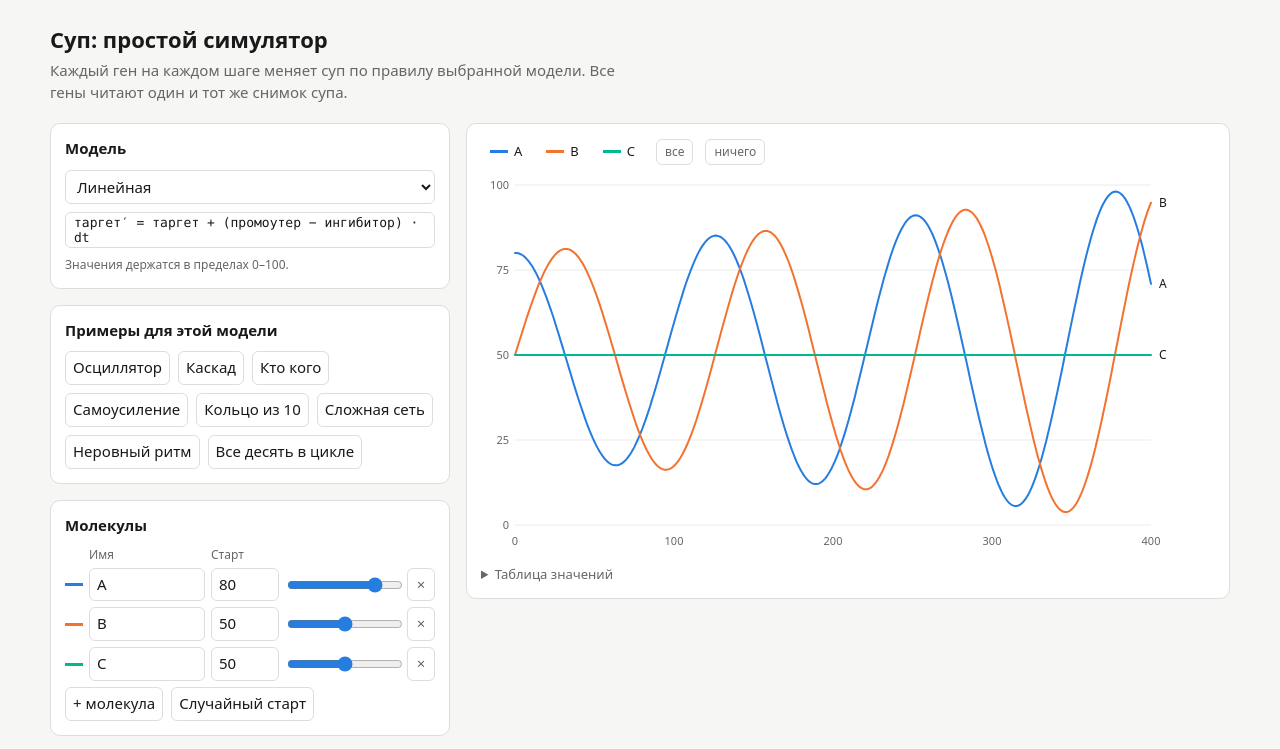
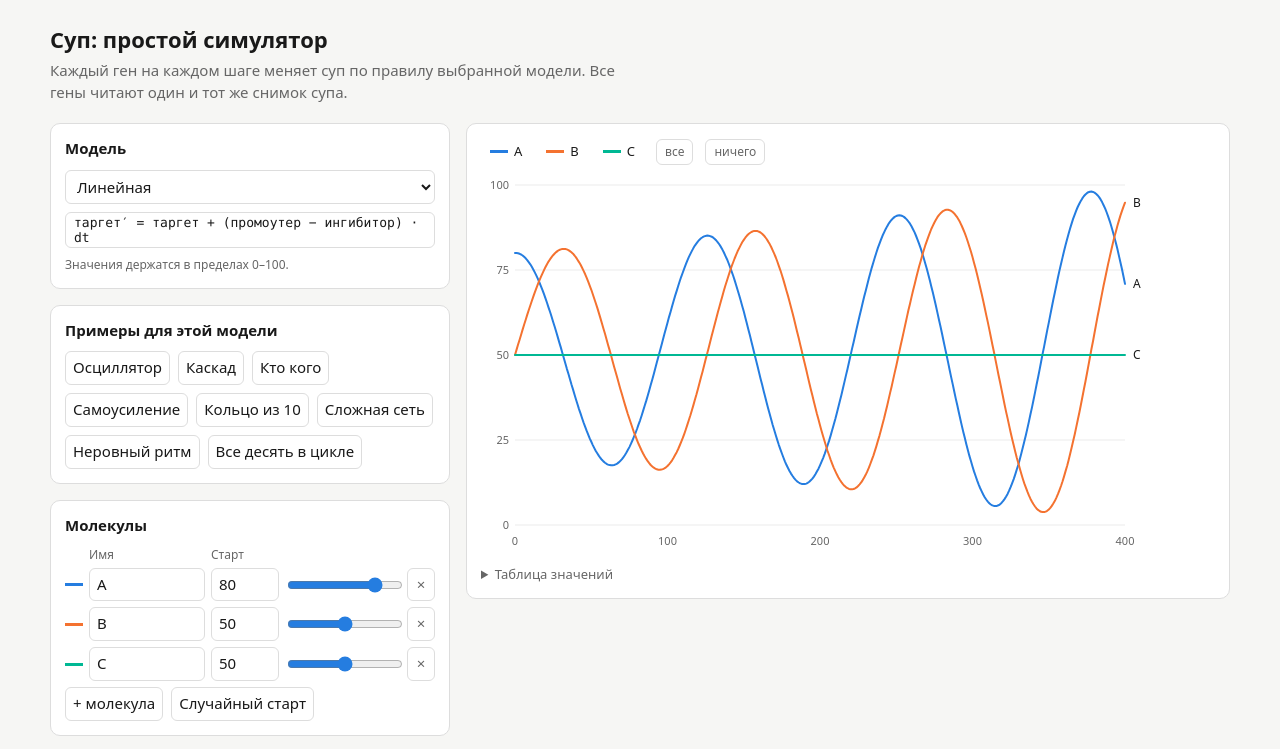
Before and after one commit to elqver/soup-sim, a plain HTML site: page index.html in a window 1280 px wide. Shown: the top 749 px of the page. Drawn offline with Linux system fonts and the light colour scheme.

Commit message:
Leave room for long names at the line ends
Co-Authored-By: Claude Fable 5.2 <noreply@anthropic.com>

```diff
--- a/index.html
+++ b/index.html
@@ -447,7 +447,7 @@
 
   // ---- chart ----
 
-  const MARGIN = { top: 12, right: 64, bottom: 28, left: 34 };
+  const MARGIN = { top: 12, right: 90, bottom: 28, left: 34 };
   let geometry = null;
 
   function niceTicks(max, count) {
```
